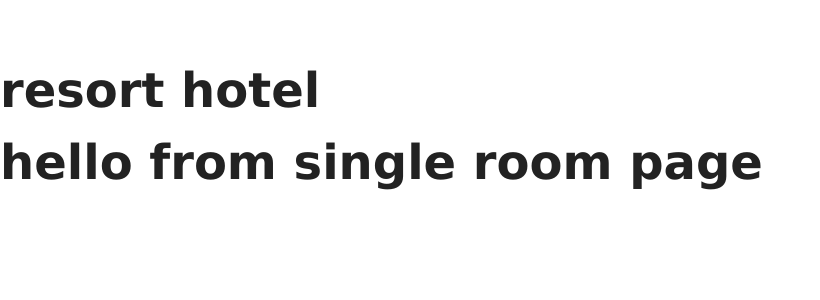
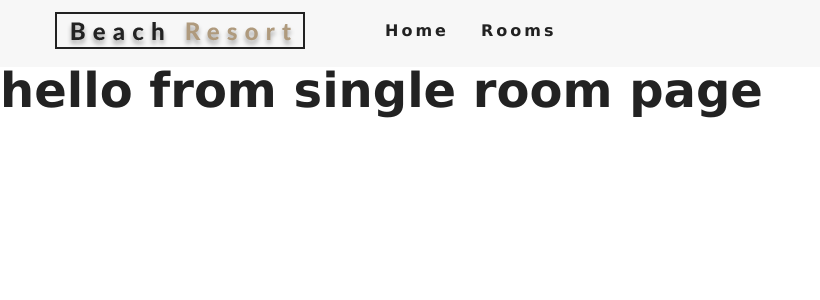
Before and after one commit to chirchir12/reservation, a React (Create React App) app: page /rooms/double-deluxe in a window 1280 px wide. Shown: the top 300 px of the page, without its empty margins (0-820 px from the left). Built offline with nearby package versions, Linux system fonts and the light colour scheme.

Commit message:
finish navbar

```diff
--- a/src/App.js
+++ b/src/App.js
@@ -5,10 +5,11 @@
 import SingleRoom from './Pages/SingleRoom';
 import Rooms from './Pages/Rooms';
 import Error from './Pages/Error';
+import Navbar from './components/Navbar';
 function App() {
   return (
     <>
-      <h1>resort hotel</h1>
+      <Navbar />
       <Switch>
         <Route exact path="/" component={Home} />
         <Route exact path="/rooms" component={Rooms} />
--- /dev/null
+++ b/src/components/Navbar.js
@@ -0,0 +1,45 @@
+import React, { Component } from 'react';
+import logo from '../images/logo.svg';
+import { Link } from 'react-router-dom';
+import { FaAlignRight } from 'react-icons/fa';
+class Navbar extends Component {
+  state = {
+    isOpen: false,
+  };
+
+  handleToggle = () => {
+    this.setState({ isOpen: !this.state.isOpen });
+  };
+  render() {
+    return (
+      <nav className="navbar">
+        <div className="nav-center">
+          <div className="nav-header">
+            <Link to="/">
+              <img src={logo} alt="beach resort" srcset="" />
+            </Link>
+            <button
+              onClick={this.handleToggle}
+              type="button"
+              className="nav-btn"
+            >
+              <FaAlignRight className="nav-icon" />
+            </button>
+          </div>
+          <ul
+            className={this.state.isOpen ? 'nav-links show-nav' : 'nav-links'}
+          >
+            <li>
+              <Link to="/">Home</Link>
+            </li>
+            <li>
+              <Link to="/rooms">Rooms</Link>
+            </li>
+          </ul>
+        </div>
+      </nav>
+    );
+  }
+}
+
+export default Navbar;
```
